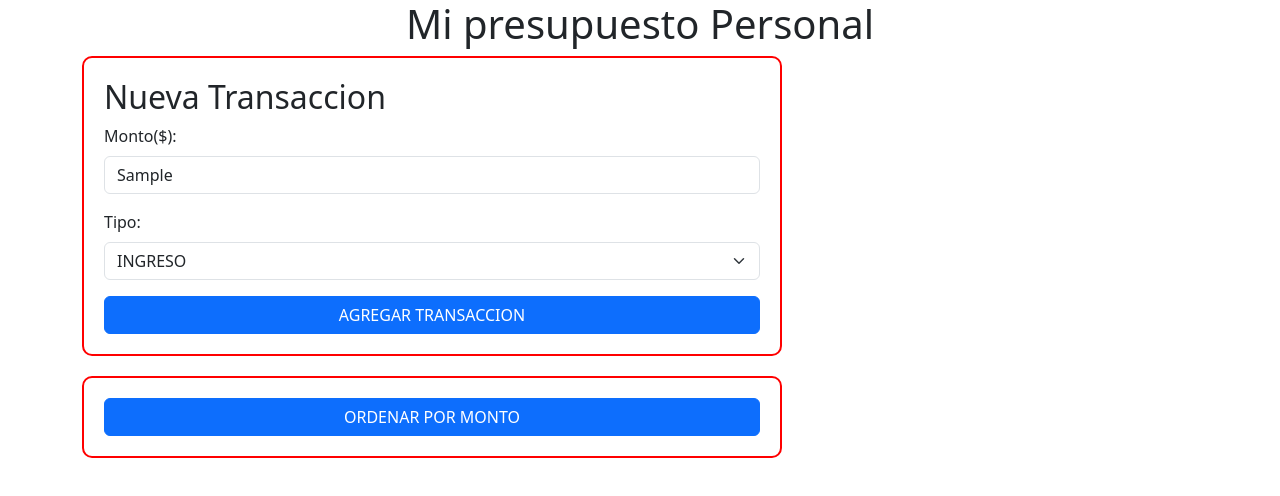
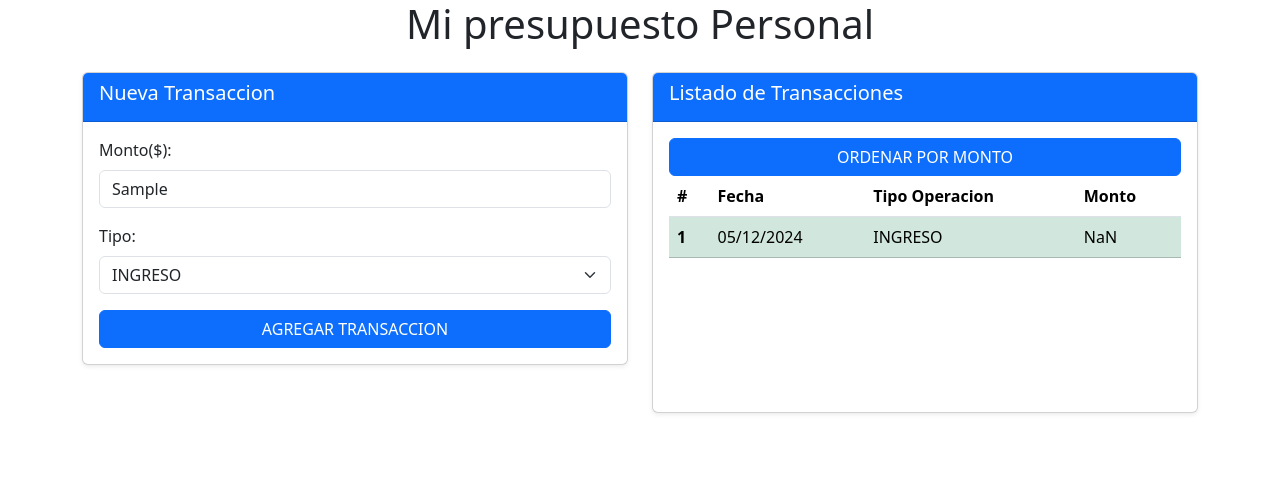
Before and after one commit to ysrael-rojas/personal-budget, a plain HTML site: page index.html in a window 1280 px wide. Both pictures are taken after typing "Sample" into the empty fields and a click on the button "AGREGAR TRANSACCION". Drawn offline with nearby package versions, Linux system fonts and the light colour scheme.

Commit message:
Agregando funcionalidad listar transacciones

```diff
--- a/app.js
+++ b/app.js
@@ -1,5 +1,7 @@
 // Seleccionamos el formulario por su ID
 const form = document.getElementById('presupuestoForm');
+const bodyTable = document.getElementById('tableBody');
+
 const listaTransacciones = [];
 
 form.addEventListener('submit', function(event) {
@@ -19,19 +21,37 @@ form.addEventListener('submit', function(event) {
     default:
         break;
  }
- console.log('Transaccion', {listaTransacciones});
+ bodyTable.innerHTML = '';
+ mostrarListarTransacciones(listaTransacciones);
 
 });
 
 function mostrarListarTransacciones(listaTransacciones) {
-    const contenedor = document.getElementById("contenedor");
+
+    let index = 1;
 
     for (const transaccion of listaTransacciones) {
 
-        const spanFecha = document.createElement("span");
-        spanFecha.textContent = transaccion.monto;
+        const nuevaFila = document.createElement("tr");
+        let colorFila = transaccion.tipoTransaccion === '1'? 'class="table-success"': 'class="table-danger"';
+        let tipo = transaccion.tipoTransaccion === '1'? 'INGRESO':'GASTO';
 
-        const span = document.createElement("span");
-        span.textContent = transaccion.monto;
+        nuevaFila.innerHTML = `
+        <th ${colorFila} scope="row">${index}</th>
+        <td ${colorFila}>${formatoFecha(transaccion.fecha)}</td>
+        <td ${colorFila}>${tipo}</td>
+        <td ${colorFila}>${transaccion.monto}</td>
+        `;
+        bodyTable.appendChild(nuevaFila);
+        index++;
       }
 }
+
+function formatoFecha(fecha) {
+    const dia = String(fecha.getDate()).padStart(2, '0'); // Aseguramos que el día tenga 2 dígitos
+    const mes = String(fecha.getMonth() + 1).padStart(2, '0'); // Los meses van de 0 a 11, así que sumamos 1
+    const año = fecha.getFullYear(); // Obtener el año completo
+
+    // Formato de fecha: día/mes/año
+    return `${dia}/${mes}/${año}`;
+}
--- a/index.html
+++ b/index.html
@@ -8,41 +8,69 @@
     <link rel="stylesheet" href="https://cdn.jsdelivr.net/npm/bootstrap@5.3.3/dist/css/bootstrap.min.css">
 </head>
 <body>
-
     <main>
-        <h1 class="text-center">Mi presupuesto Personal</h1>
         <div class="container">
-
-            <div class="nuevaTransaccion">
-                <h2>Nueva Transaccion</h2>
+            <h1 class="text-center mb-4">Mi presupuesto Personal</h1>
+            <div class="row justify-content-center">
+                <div class="col-12 col-lg-6 mb-5">
+                    <div class="card shadow-sm">
+                        <div class="card-header bg-primary text-white">
+                            <h2 class="h5">Nueva Transaccion</h2>
+                        </div>
+                        <div class="card-body">
                             <form id="presupuestoForm">
                                 <div class="mb-3">
                                   <label for="inputMonto" class="form-label">Monto($):</label>
-                      <input type="text" class="form-control" id="inputMonto">
+                                  <input type="text" step="0.01" class="form-control" id="inputMonto" required>
                                 </div>
                                 <div class="mb-3">
                                   <label for="inputTipoTransaccion" class="form-label">Tipo:</label>
-                      <select id="inputTipoTransaccion" class="form-select">
+                                  <select id="inputTipoTransaccion" class="form-select" required>
                                     <option value="1">INGRESO</option>
                                     <option value="2">GASTO</option>
                                   </select>
                                 </div>
-                    <div class="d-grid gap-2">
+                                <div class="d-grid">
                                     <button type="submit" class="btn btn-primary">AGREGAR TRANSACCION</button>
                                 </div>
-
                             </form>
                         </div>
-            <div class="listaTransacciones">
-                <div id="contenedorTransacciones">
+                    </div>
+                </div>
+                <div class="col-12 col-lg-6">
+                    <div class="card h-100 shadow-sm">
+                        <div class="card-header bg-primary text-white">
+                            <h2 class="h5">Listado de Transacciones</h2>
+                        </div>
+                        <div class="card-body">
 
-                </div>
                             <div class="d-grid gap-2">
                                 <button type="submit" class="btn btn-primary">ORDENAR POR MONTO</button>
                             </div>
+                            <div id="contenedorTransacciones">
+                                <table class="table">
+                                    <thead>
+                                      <tr>
+                                        <th scope="col">#</th>
+                                        <th scope="col">Fecha</th>
+                                        <th scope="col">Tipo Operacion</th>
+                                        <th scope="col">Monto</th>
+                                      </tr>
+                                    </thead>
+                                    <tbody id="tableBody">
+
+                                    </tbody>
+                                  </table>
+                            </div>
+
                         </div>
                     </div>
 
+                </div>
+            </div>
+
+
+        </div>
     </main>
 
     <script src="./app.js"></script>
--- a/styles.css
+++ b/styles.css
@@ -4,16 +4,3 @@
     padding: 20px;
     max-width: 700px;
 }
-
-.listaTransacciones{
-    border: solid 2px red;
-    border-radius: 10px;
-    padding: 20px;
-    max-width: 700px;
-}
-
-.container {
-    display: flex;
-    flex-direction: column;
-    gap: 20px;
-}
```
Lines whose indentation alone changed are shown as unchanged.
